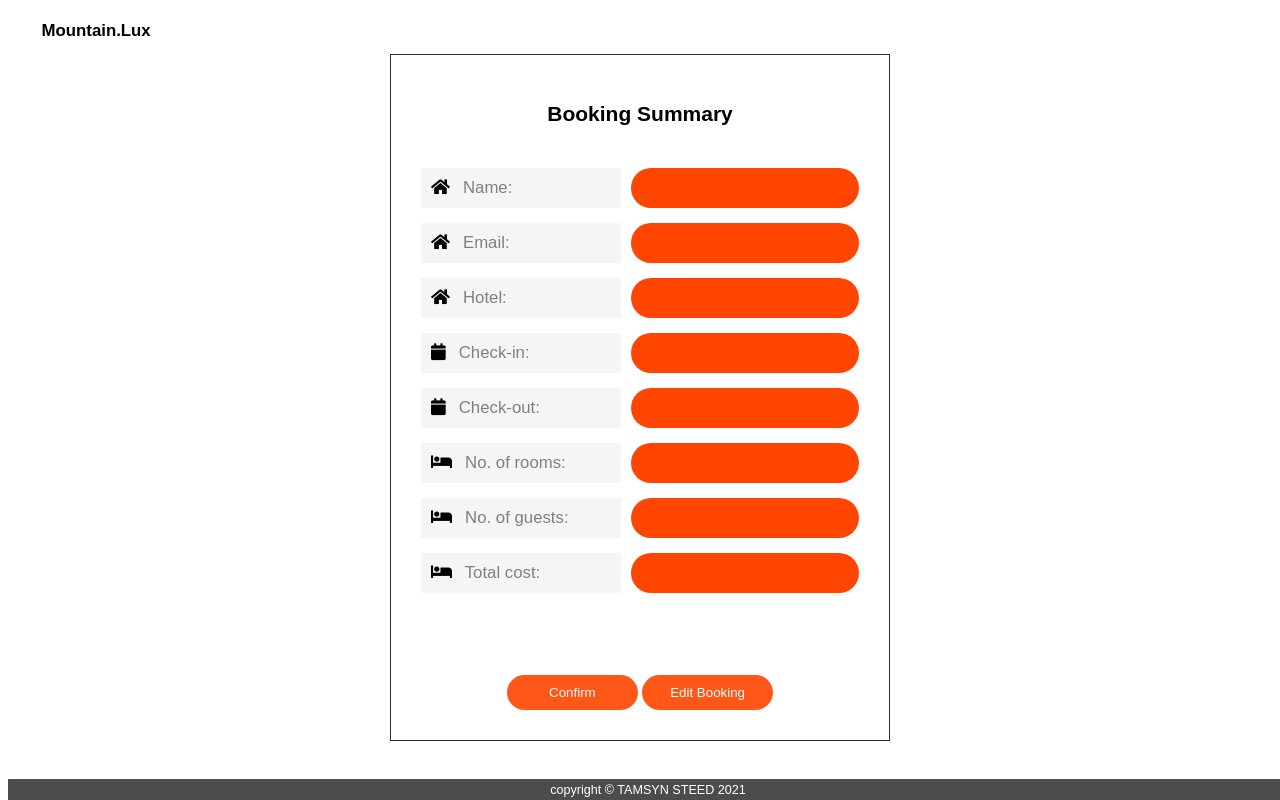
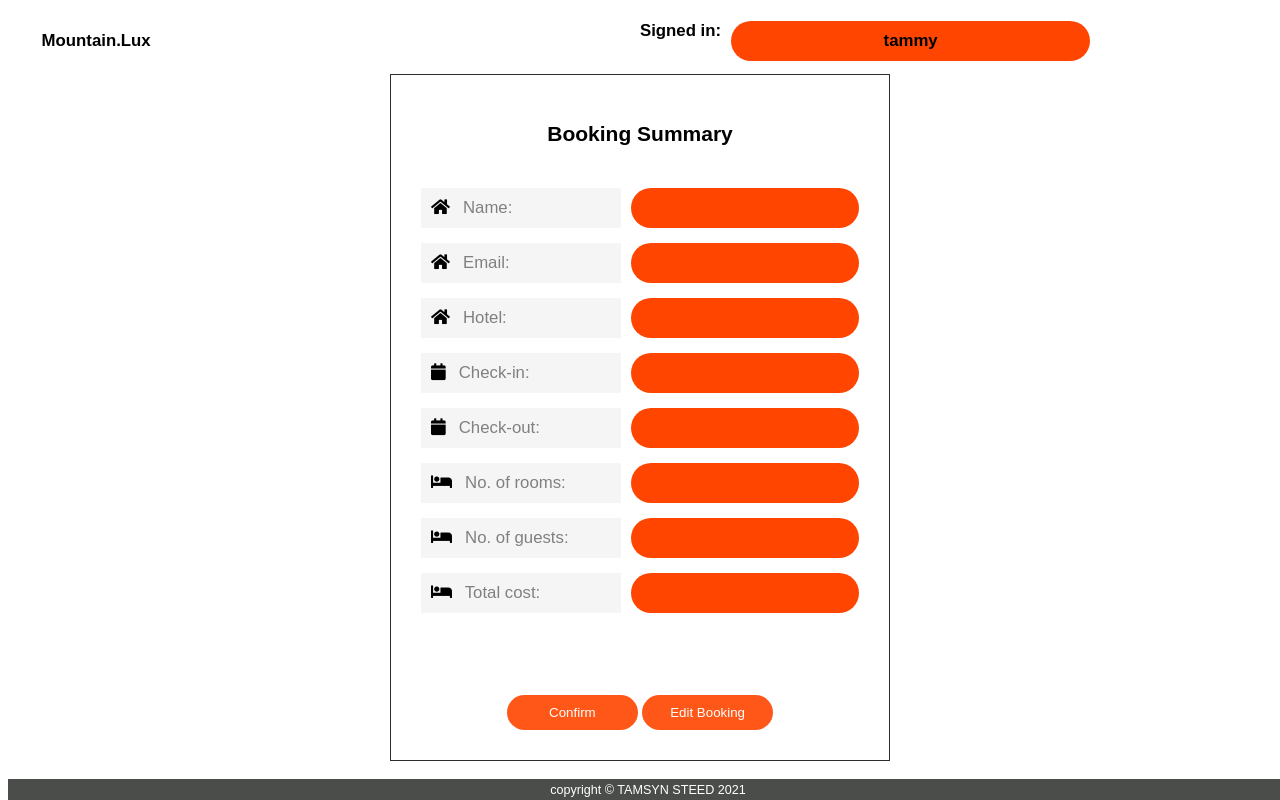
Before and after one commit to tamsynsteed/bookingSite-final-eom, a plain HTML site: page info.html in a window 1280 px wide. Drawn offline with nearby package versions, Linux system fonts and the light colour scheme; a script that the page names is missing; a web font is replaced by a local one.

Commit message:
Add files via upload

```diff
--- a/info.html
+++ b/info.html
@@ -19,74 +19,68 @@
   <body>
     <header>
       <h2>Mountain.Lux</h2>
+      <h2 class="sign">Signed in: <label>tammy</label></h2>
     </header>
 
-      <form action="/action_page.php" style="max-width:500px;margin:auto">
+    <form action="/action_page.php" style="max-width: 500px; margin: auto">
       <h2>Booking Summary</h2>
       <div class="input-container">
-            <div class="icon">    <i class="fa fa-home"></i>
-                Name:</div>
-            <label for="name"></label>
+        <div class="icon"><i class="fa fa-home"></i> Name:</div>
+        <label class="label" for="name"></label>
       </div>
 
       <div class="input-container">
-            <div class="icon"><i class="fa fa-home"></i>
-                Email:</div>
-            <label for="email"></label>
+        <div class="icon"><i class="fa fa-home"></i> Email:</div>
+        <label class="label" for="email"></label>
       </div>
 
       <div class="input-container">
-           <div class="icon"> <i class="fa fa-home"></i>
-            Hotel:</div>
-            <label for="hotel"></label>
-
-
-          </div>    <div class="input-container">
-            <div class="icon">    <i class="fa fa-calendar"></i>
+        <div class="icon"><i class="fa fa-home"></i> Hotel:</div>
+        <label class="label" for="hotel"></label>
+      </div>
+      <div class="input-container">
+        <div class="icon">
+          <i class="fa fa-calendar"></i>
           Check-in:
         </div>
-             <label for="checkin"></label>
+        <label class="label" for="checkin"></label>
       </div>
 
       <div class="input-container">
-            <div class="icon">    <i class="fa fa-calendar"></i>
+        <div class="icon">
+          <i class="fa fa-calendar"></i>
           Check-out:
         </div>
-             <label for="checkout"></label>
-           </div>
-
-
-           <div class="input-container">
-           <div class="icon">  <i class="fa fa-bed"></i>
-            No. of rooms:
-          </div>
-             <label for="rooms"></label>
+        <label class="label" for="checkout"></label>
       </div>
 
       <div class="input-container">
-            <div class="icon">  <i class="fa fa-bed"></i>
-             No. of guests:
+        <div class="icon">
+          <i class="fa fa-bed"></i>
+          No. of rooms:
         </div>
-              <label for="guests"></label>
+        <label class="label" for="rooms"></label>
       </div>
 
       <div class="input-container">
-                <div class="icon">  <i class="fa fa-bed"></i>
+        <div class="icon">
+          <i class="fa fa-bed"></i>
+          No. of guests:
+        </div>
+        <label class="label" for="guests"></label>
+      </div>
+
+      <div class="input-container">
+        <div class="icon">
+          <i class="fa fa-bed"></i>
           Total cost:
         </div>
-                  <label for="cost"></label>
+        <label class="label" for="cost"></label>
       </div>
-
-
-
-
-
-
 
       <button type="submit" class="btn">Confirm</button>
       <button type="submit" class="btn">Edit Booking</button>
     </form>
-
 
     <footer>
       <h2>copyright © TAMSYN STEED 2021</h2>
```
Also changed, not shown: booking.html (+3 -2 lines). Lines whose indentation alone changed are shown as unchanged.
